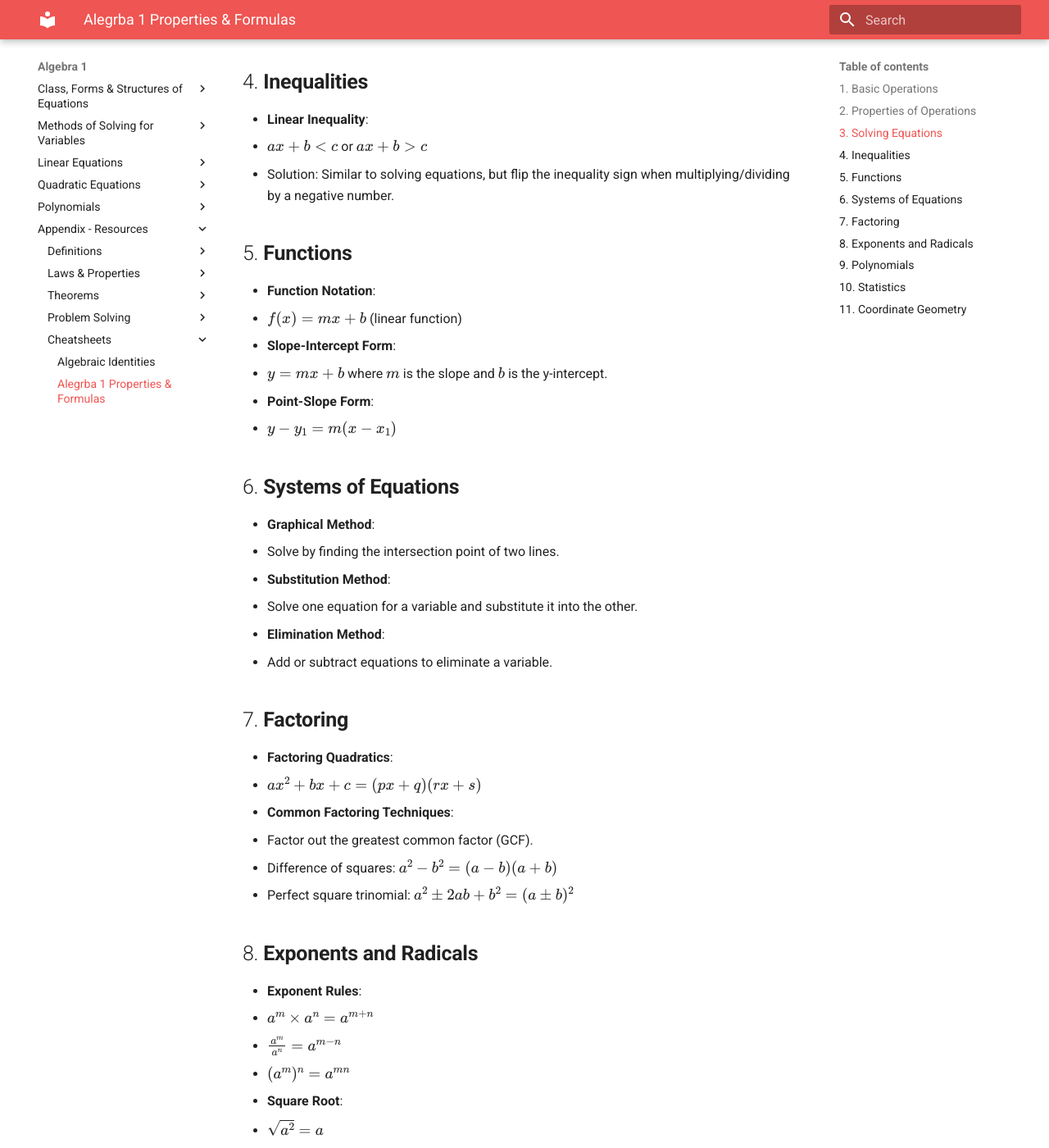
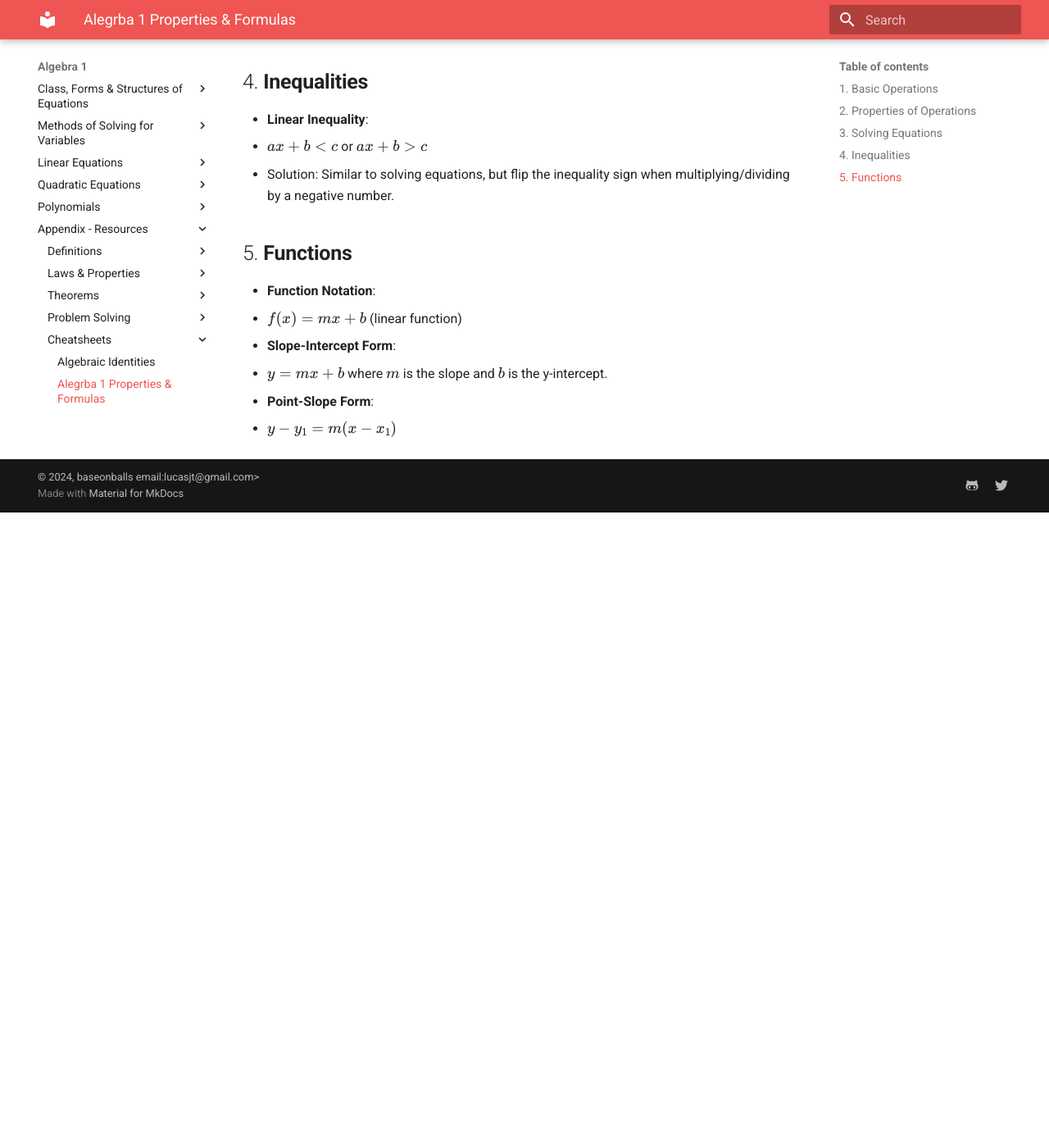
Before and after one commit to baseonballs/mpower-sitedocs, an MkDocs documentation site: the page built from site-docs/mathematics/a1/resources/cheatsheets/cheatsheets-a1-formulas.md, in a window 1280 px wide and 1400 px high, scrolled down 1079 px. Shown: the whole window at 82% size. Built offline with MkDocs 1.6.1 and Material for MkDocs 9.7.7, drawn with Linux system fonts in a browser that asks for light colours; formulas are drawn with MathJax 3; after the commit the page ends 1704 px from its top, so only the background shows below that; some of the changed text lies outside the part shown.

Commit message:
formating of content for cheatsheets algebra 1

```diff
--- a/site-docs/mathematics/a1/resources/cheatsheets/cheatsheets-a1-formulas.md
+++ b/site-docs/mathematics/a1/resources/cheatsheets/cheatsheets-a1-formulas.md
@@ -37,45 +37,3 @@
   - \( y = mx + b \) where \( m \) is the slope and \( b \) is the y-intercept.
 - **Point-Slope Form**:
   - \( y - y_1 = m(x - x_1) \)
-
-## 6. **Systems of Equations**
-- **Graphical Method**:
-  - Solve by finding the intersection point of two lines.
-- **Substitution Method**:
-  - Solve one equation for a variable and substitute it into the other.
-- **Elimination Method**:
-  - Add or subtract equations to eliminate a variable.
-
-## 7. **Factoring**
-- **Factoring Quadratics**:
-  - \( ax^2 + bx + c = (px + q)(rx + s) \)
-- **Common Factoring Techniques**:
-  - Factor out the greatest common factor (GCF).
-  - Difference of squares: \( a^2 - b^2 = (a - b)(a + b) \)
-  - Perfect square trinomial: \( a^2 \pm 2ab + b^2 = (a \pm b)^2 \)
-
-## 8. **Exponents and Radicals**
-- **Exponent Rules**:
-  - \( a^m \times a^n = a^{m+n} \)
-  - \( \frac{a^m}{a^n} = a^{m-n} \)
-  - \( (a^m)^n = a^{mn} \)
-- **Square Root**:
-  - \( \sqrt{a^2} = a \)
-
-## 9. **Polynomials**
-- **Addition/Subtraction**: Combine like terms.
-- **Multiplication**:
-  - \( (a + b)(c + d) = ac + ad + bc + bd \) (FOIL for binomials)
-- **Degree of a Polynomial**: Highest exponent of a term.
-
-## 10. **Statistics**
-- **Mean (Average)**:
-  - \( \text{Mean} = \frac{\text{Sum of Values}}{\text{Number of Values}} \)
-- **Median**: Middle value in a sorted list.
-- **Mode**: Most frequently occurring value.
-
-## 11. **Coordinate Geometry**
-- **Distance Formula**:
-  - \( d = \sqrt{(x_2 - x_1)^2 + (y_2 - y_1)^2} \)
-- **Midpoint Formula**:
-  - \( M = \left( \frac{x_1 + x_2}{2}, \frac{y_1 + y_2}{2} \right) \)
```
